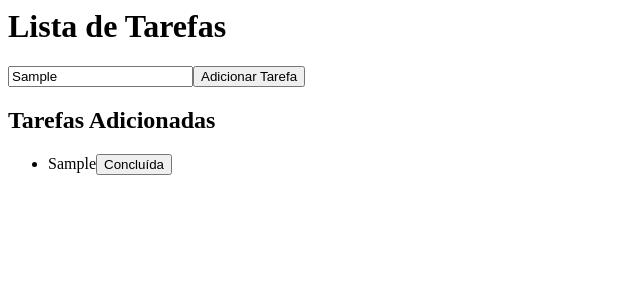
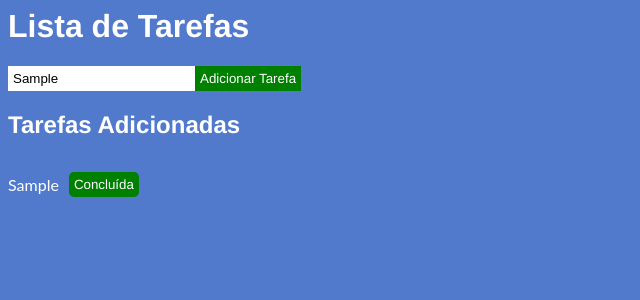
Before and after one commit to LucasCelestino/to-do-list-localstorage, an Angular app: page / in a window 1280 px wide. Both pictures are taken after typing "Sample" into the empty fields and a click on the button "Adicionar Tarefa". Shown: the top 300 px of the page, without its empty margins (0-640 px from the left). Built offline with nearby package versions, Linux system fonts and the light colour scheme.

Commit message:
3 files modified

```diff
--- a/src/app/app.component.html
+++ b/src/app/app.component.html
@@ -8,8 +8,10 @@
   <div *ngIf="tarefasArray">
     <ul *ngFor="let tarefa of getTarefas()">
       <li>
-        {{ tarefa.nome
-        }}<button (click)="concluirTarefa(tarefa.id)">Concluída</button>
+        <p>{{ tarefa.nome }}</p>
+        <button class="concluir" (click)="concluirTarefa(tarefa.id)">
+          Concluída
+        </button>
       </li>
     </ul>
   </div>
--- a/src/app/app.component.ts
+++ b/src/app/app.component.ts
@@ -22,9 +22,8 @@ export class AppComponent {
       });
 
       this.tarefasStorage.setItem('tarefas', JSON.stringify(this.tarefasArray));
-      console.log(this.tarefasStorage.getItem('tarefas'));
     } else {
-      alert('preencha o campo antes de continusasaars');
+      alert('Digite uma tarefa antes de continuar.');
     }
   }
 
@@ -34,6 +33,6 @@ export class AppComponent {
 
   concluirTarefa(id: any) {
     this.tarefasArray.splice(id, 1);
-    console.log(this.tarefasArray);
+    this.tarefasStorage.setItem('tarefas', JSON.stringify(this.tarefasArray));
   }
 }
--- a/src/styles.css
+++ b/src/styles.css
@@ -1 +1,42 @@
-/* Add application styles & imports to this file! */
+body {
+  background-color: #517acd;
+  font-family: 'Franklin Gothic Medium', 'Arial Narrow', Arial, sans-serif;
+  color: #fff;
+}
+
+input {
+  border: none;
+  padding: 5px;
+}
+
+button {
+  border: none;
+  padding: 5px;
+  background-color: green;
+  color: #fff;
+  font-family: 'Franklin Gothic Medium', 'Arial Narrow', Arial, sans-serif;
+}
+
+button,
+.concluir:hover {
+  cursor: pointer;
+}
+
+.concluir {
+  border-radius: 5px;
+}
+
+ul {
+  list-style: none !important;
+  padding: 0;
+}
+
+li {
+  display: flex;
+  align-items: center;
+}
+
+p {
+  margin-right: 10px;
+  font-family: Georgia, 'Times New Roman', Times, serif;
+}
```
